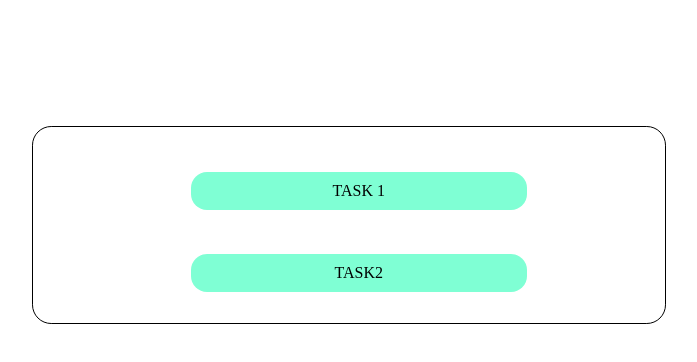
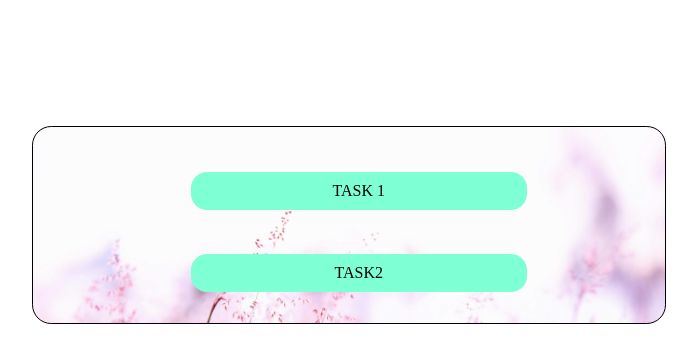
Before and after one commit to rakesh5104/webpage, a plain HTML site: page index.html in a window 1280 px wide. Shown: the whole page, without its empty margins (229-926 px from the left). Drawn offline with Linux system fonts and the light colour scheme; the site is published under a folder, as on GitHub Pages, so addresses that start at the root find nothing.

Commit message:
Update index.html

```diff
--- a/index.html
+++ b/index.html
@@ -25,7 +25,7 @@
             border-radius: 1.2rem;
             margin-left: 20%;
             margin-top: 10%;
-            background-image: url(/images/bg.jpg);
+            background-image: url(images/bg.jpg);
             background-size: cover;
         }
         a:hover{
```
